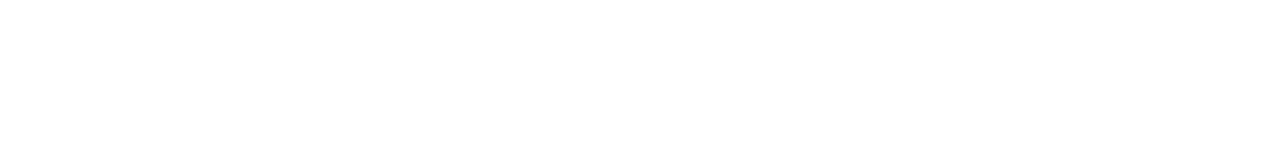
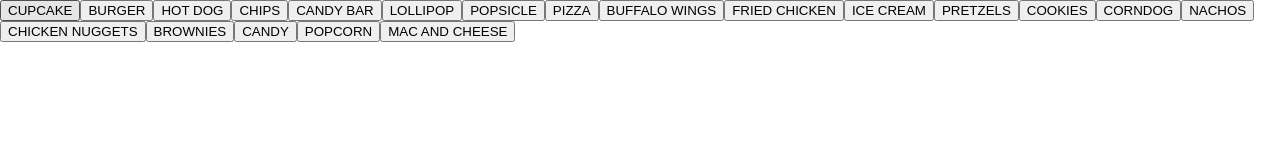
Before and after one commit to braydenc303/giphyWidget, a plain HTML site: page index.html in a window 1280 px wide. Drawn offline with nearby package versions, Linux system fonts and the light colour scheme.

Commit message:
Dynamically created buttons are on the page.

```diff
--- a/assets/css/style.css
+++ b/assets/css/style.css
@@ -2,3 +2,7 @@ body {
     display: grid;
 
 }
+
+button {
+
+}
--- a/assets/javascript/app.js
+++ b/assets/javascript/app.js
@@ -4,3 +4,11 @@ var junkFood = ["cupcake", "burger", "hot dog", "chips",
                 "pretzels", "cookies", "corndog", "nachos",
                 "chicken nuggets", "brownies", "candy", "popcorn",
                 "mac and cheese"]
+
+$(document).ready(makeButtons(junkFood));
+
+function makeButtons() {
+    for (var i = 0; i < junkFood.length; i++) {
+        $("header").append("<button data-category = '" + junkFood[i] + "'>" + junkFood[i].toUpperCase() + "</button>");
+    }
+}
```
